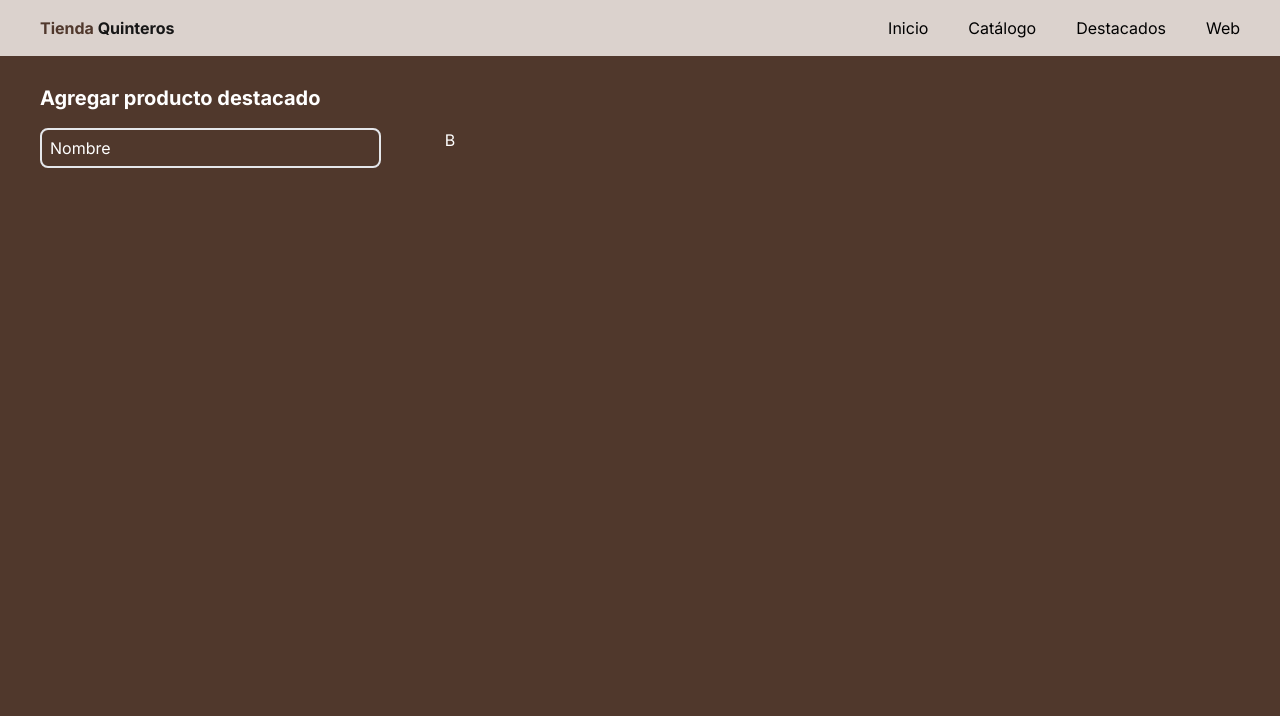
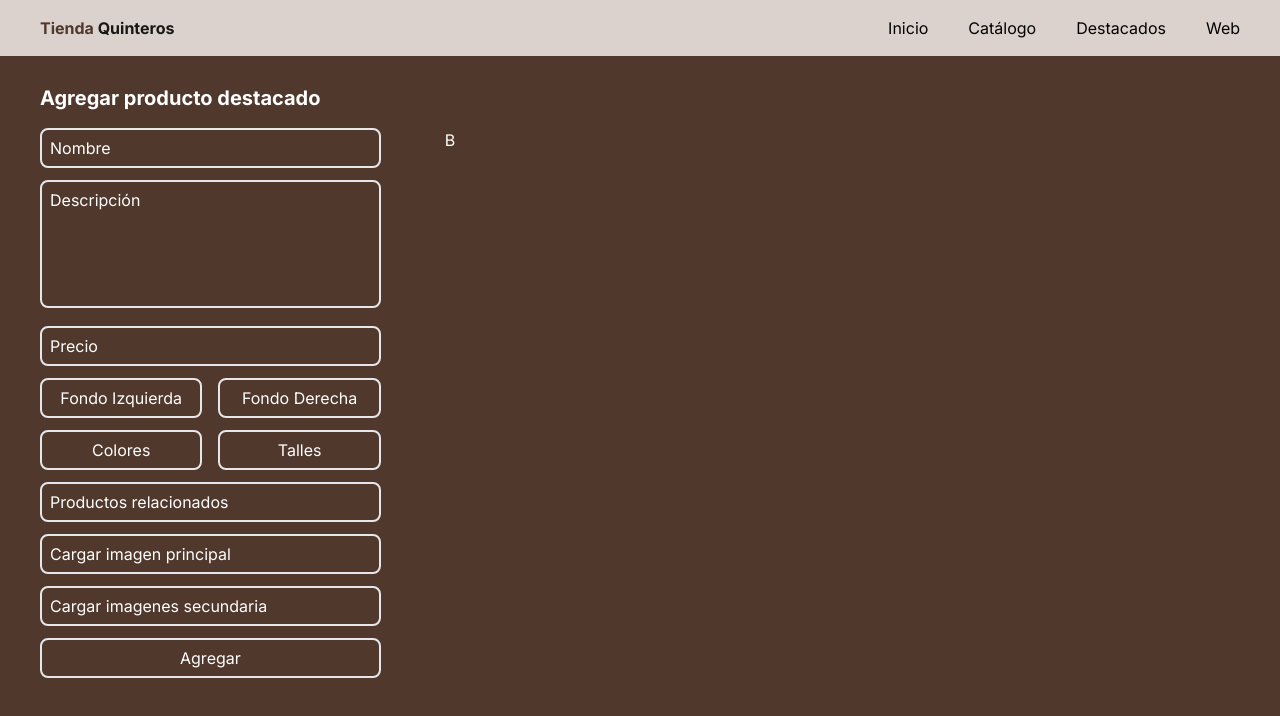
Before and after one commit to rodrigo745/shop-general, a Next.js app: page /pages/control/agregarDestacado in a window 1280 px wide. Shown: the top 716 px of the page. Built offline with nearby package versions, Linux system fonts and the light colour scheme.

Commit message:
form destacados

```diff
--- a/src/app/pages/control/agregarDestacado/page.jsx
+++ b/src/app/pages/control/agregarDestacado/page.jsx
@@ -3,11 +3,28 @@ export default function ProductoDestacado(){
         <div className="md:mt-5">
             <h3 className="font-bold md:text-xl">Agregar producto destacado</h3>
             <div className="flex flex-col md:flex md:flex-row justify-between md:space-x-16 mt-4">
-                <div className="md:w-[40%] xl:w-[30%]">
-                    <input type="text" placeholder="Nombre" className="fondoCli2 p-1.5 px-2 placeholder:text-white text-white w-full border-2 rounded-lg" />
+                <div className="md:w-[40%] xl:w-[30%] space-y-3">
+                    <input type="text" placeholder="Nombre" className={estiloInput} />
+                    <textarea className={`${estiloInput} resize-none h-32`} placeholder="Descripción" />
+                    <input type="text" placeholder="Precio" className={estiloInput} />
+
+                    <div className="flex space-x-4">
+                        <button className={estiloInput}>Fondo Izquierda</button>
+                        <button className={estiloInput}>Fondo Derecha</button>
+                    </div>
+                    <div className="flex space-x-4">
+                        <button className={estiloInput}>Colores</button>
+                        <button className={estiloInput}>Talles</button>
+                    </div>
+                    <input type="text" placeholder="Productos relacionados" className={estiloInput} />
+                    <input type="text" placeholder="Cargar imagen principal" className={estiloInput} />
+                    <input type="text" placeholder="Cargar imagenes secundaria" className={estiloInput} />
+                    <button className={estiloInput}>Agregar</button>
                 </div>
                 <div className="md:w-[60%] xl:w-[70%] mt-10 md:mt-0">B</div>
             </div>
         </div>
     )
 }
+
+const estiloInput = "fondoCli2 p-1.5 px-2 placeholder:text-white text-white w-full border-2 rounded-lg";
```
